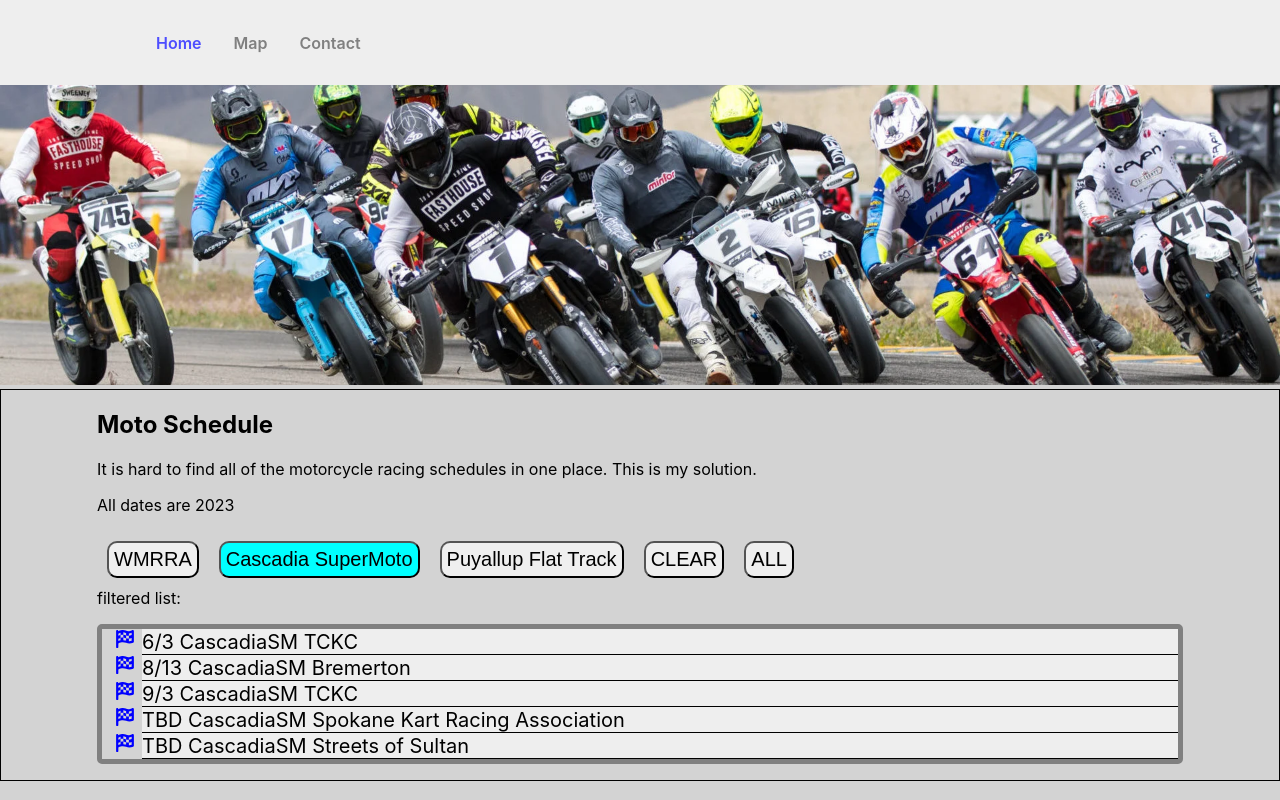
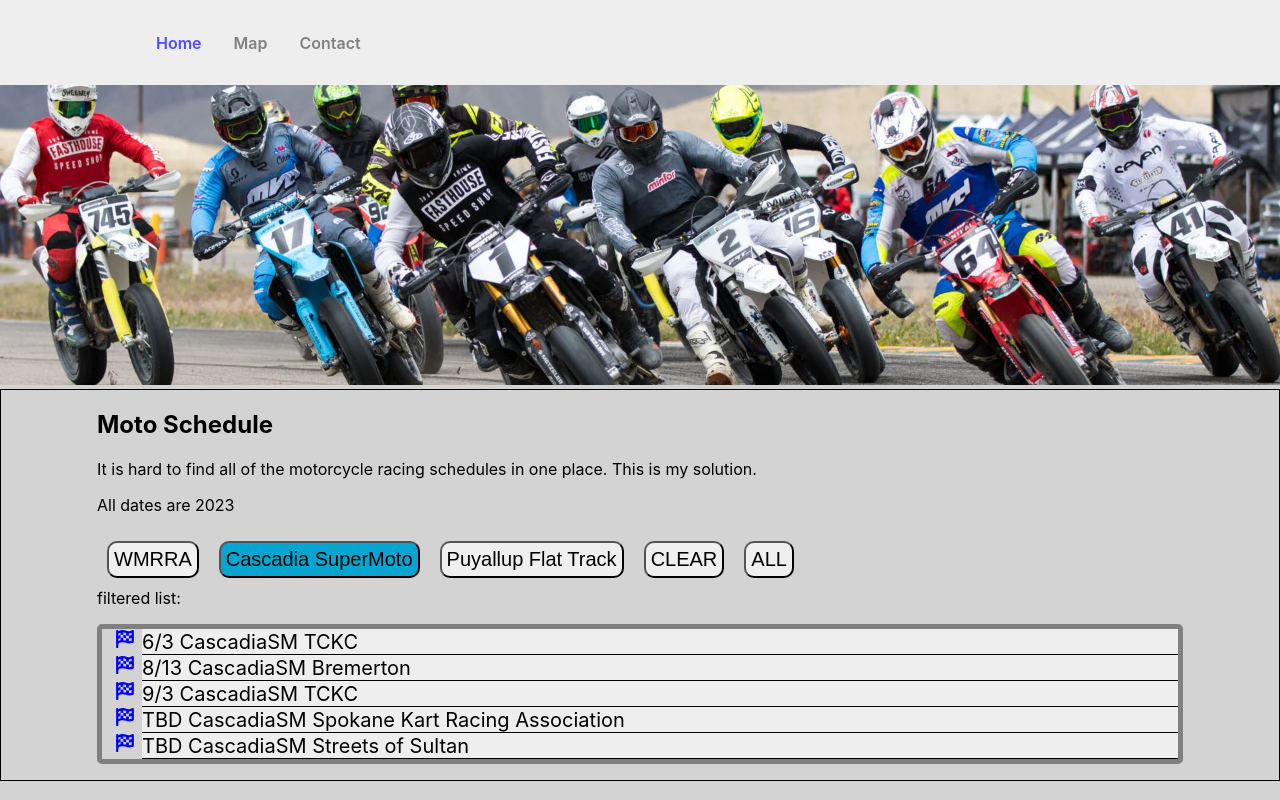
Before and after one commit to Benji-Montgomery/motoschedules, a React (Create React App) app: page / in a window 1280 px wide. Built offline with nearby package versions, Linux system fonts and the light colour scheme; no server answers.

Commit message:
changed button color

```diff
--- a/src/pages/schedule.js
+++ b/src/pages/schedule.js
@@ -19,7 +19,7 @@ const Schedule = () => {
     console.log('currentstate', currentState)
     const buttonStyler = (raceorg) => {
         if(currentState.filter.includes(raceorg)){
-            return { background: 'aqua' }
+            return { background: '#04a6d1' }
         }
     }
     return(
```
